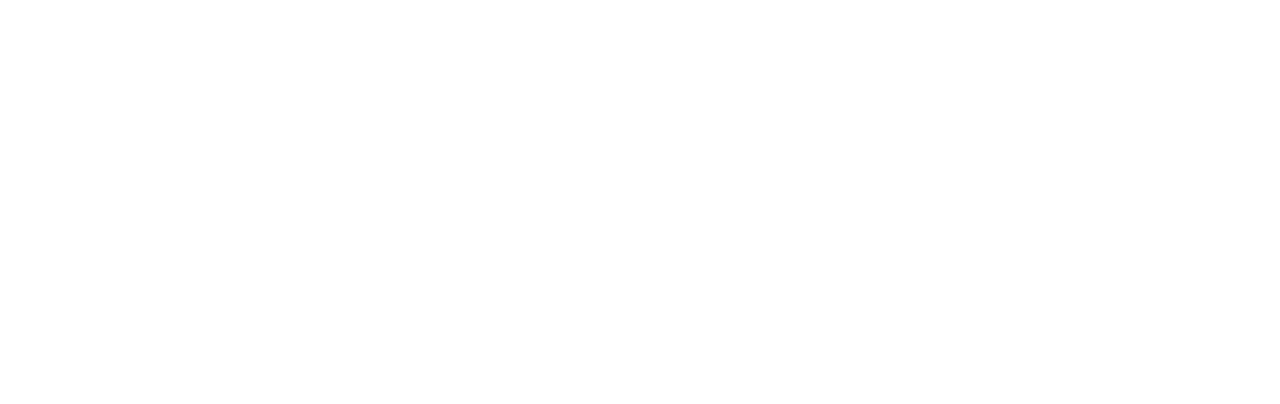
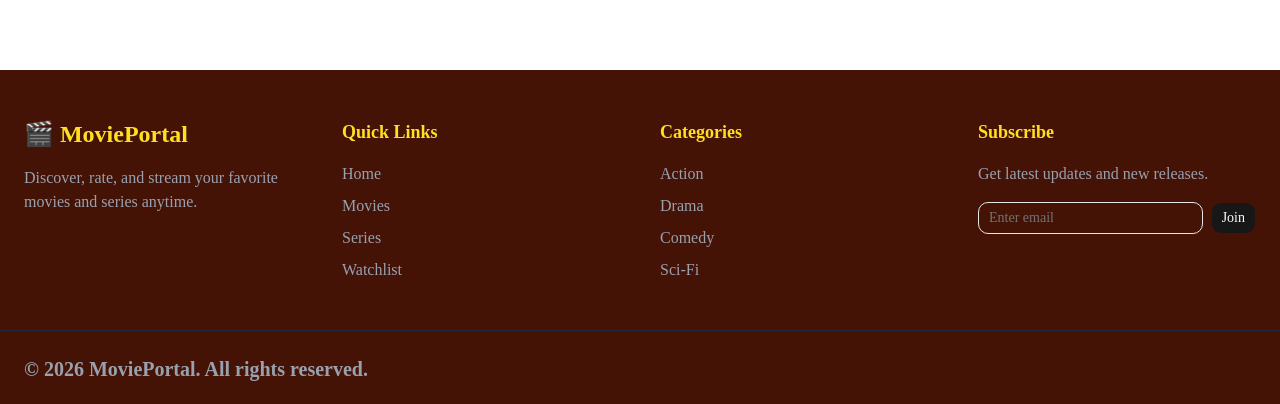
Before and after one commit to tajul1995/cinehub_frontened_side, a Next.js app: page / in a window 1280 px wide. Shown: the part 1922-2326 px from the top of the page. Before the commit the page ends 1912 px from the top, so only its background shows below. Built offline with nearby package versions, Linux system fonts and the light colour scheme.

Commit message:
footer-commit

```diff
--- a/src/app/(commonLayout)/layout.tsx
+++ b/src/app/(commonLayout)/layout.tsx
@@ -1,3 +1,4 @@
+import Footer from "@/components/layout/footer";
 import { Navbar1 } from "@/components/navbar1";
 
 export default function CommonLayout({
@@ -9,6 +10,7 @@
    <>
    <Navbar1></Navbar1>
    {children}
+   <Footer></Footer>
    </>
   );
 }
--- /dev/null
+++ b/src/components/layout/footer.tsx
@@ -0,0 +1,88 @@
+"use client"
+
+import { motion } from "framer-motion"
+import Link from "next/link"
+import { Input } from "@/components/ui/input"
+import { Button } from "@/components/ui/button"
+// import { Facebook, Twitter, Instagram, Play } from "lucide-react"
+
+export default function Footer() {
+  return (
+    <footer className="bg-orange-950 text-yellow-300 mt-20">
+      <div className="max-w-7xl mx-auto px-6 py-12 grid md:grid-cols-4 gap-10">
+
+        {/* Brand */}
+        <motion.div
+          initial={{ opacity: 0, y: 30 }}
+          whileInView={{ opacity: 1, y: 0 }}
+        >
+          <h1 className="text-2xl font-bold mb-4">🎬 MoviePortal</h1>
+          <p className="text-gray-400">
+            Discover, rate, and stream your favorite movies and series anytime.
+          </p>
+        </motion.div>
+
+        {/* Quick Links */}
+        <motion.div
+          initial={{ opacity: 0, y: 30 }}
+          whileInView={{ opacity: 1, y: 0 }}
+        >
+          <h2 className="text-lg font-semibold mb-4">Quick Links</h2>
+          <ul className="space-y-2 text-gray-400">
+            <li><Link href="/">Home</Link></li>
+            <li><Link href="/movies">Movies</Link></li>
+            <li><Link href="/series">Series</Link></li>
+            <li><Link href="/watchlist">Watchlist</Link></li>
+          </ul>
+        </motion.div>
+
+        {/* Categories */}
+        <motion.div
+          initial={{ opacity: 0, y: 30 }}
+          whileInView={{ opacity: 1, y: 0 }}
+        >
+          <h2 className="text-lg font-semibold mb-4">Categories</h2>
+          <ul className="space-y-2 text-gray-400">
+            <li>Action</li>
+            <li>Drama</li>
+            <li>Comedy</li>
+            <li>Sci-Fi</li>
+          </ul>
+        </motion.div>
+
+        {/* Newsletter */}
+        <motion.div
+          initial={{ opacity: 0, y: 30 }}
+          whileInView={{ opacity: 1, y: 0 }}
+        >
+          <h2 className="text-lg font-semibold mb-4">Subscribe</h2>
+          <p className="text-gray-400 mb-4">
+            Get latest updates and new releases.
+          </p>
+
+          <div className="flex gap-2">
+            <Input placeholder="Enter email" />
+            <Button>Join</Button>
+          </div>
+        </motion.div>
+
+      </div>
+
+      {/* Bottom Section */}
+      <div className="border-t border-gray-800 py-6 px-6 max-w-7xl mx-auto flex flex-col md:flex-row justify-between items-center gap-4">
+
+        <p className="text-gray-400 font-bold text-xl text-center">
+          © {new Date().getFullYear()} MoviePortal. All rights reserved.
+        </p>
+
+        {/* Social Icons */}
+        {/* <div className="flex gap-4">
+          <Facebook className="cursor-pointer hover:text-red-500 transition" />
+          <Twitter className="cursor-pointer hover:text-red-500 transition" />
+          <Instagram className="cursor-pointer hover:text-red-500 transition" />
+          <Play className="cursor-pointer hover:text-red-500 transition" />
+        </div> */}
+      </div>
+    </footer>
+  )
+}
```
